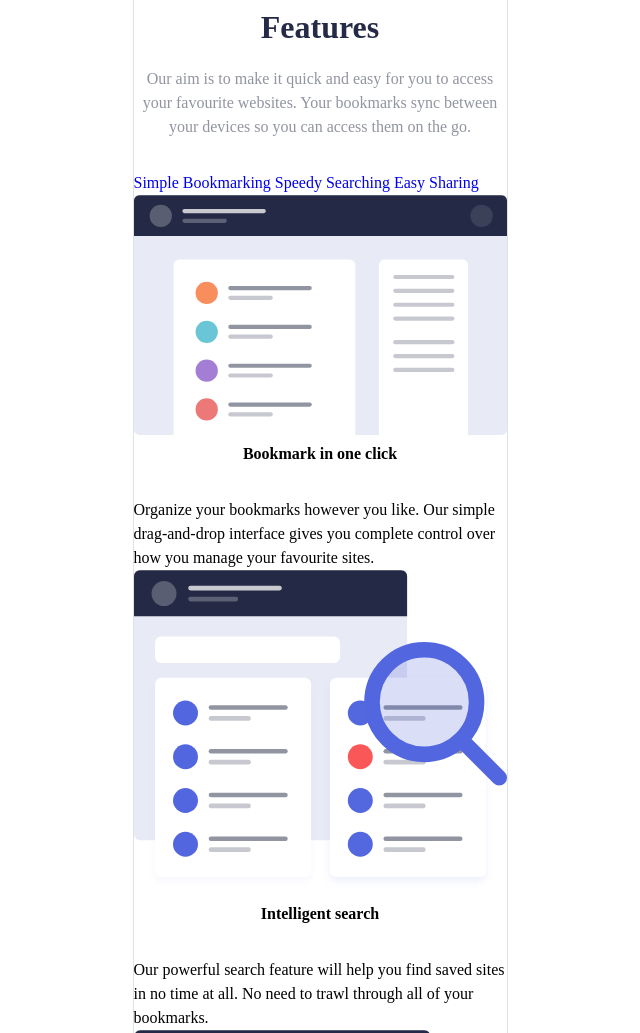
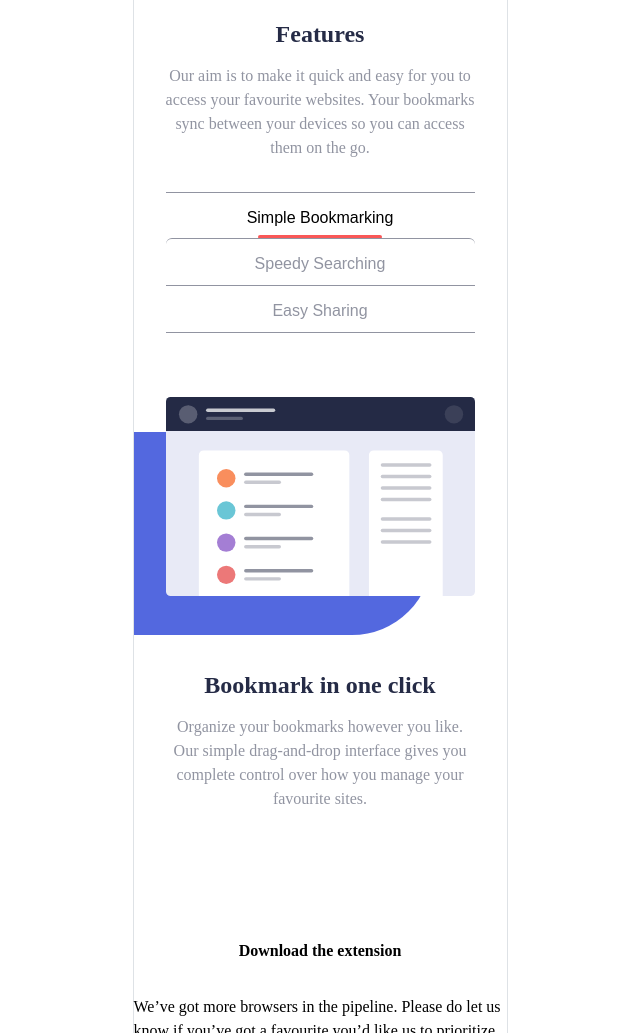
Before and after one commit to dev0xgenius/bookmark-landing-page, a website built with Vite: page src/index.html in a window 1280 px wide. Shown: the part 808-1841 px from the top of the page, without its empty margins (320-960 px from the left). Built offline with nearby package versions, Linux system fonts and the light colour scheme.

Commit message:
Styled features-tab section

```diff
--- a/src/index.html
+++ b/src/index.html
@@ -9,6 +9,7 @@
   <link rel="icon" type="image/png" sizes="32x32" href="./images/favicon-32x32.png">
   <link rel="stylesheet" type="text/css" href="/scss/styles.scss" />
   <title>Frontend Mentor | Bookmark landing page</title>
+  <script defer type="module" src="/js/index.js"></script>
 </head>
 
 <body class="d-flex flex-column align-items-center">
@@ -42,14 +43,14 @@
       </div>
     </header>
     <main class="d-flex flex-column gap-32">
-      <section class="hero container">
+      <section class="hero container px-0">
         <div class="wrapper row row-cols-1 gap-8 m-0">
           <div class="illustration position-relative col">
             <span>
               <img src="./assets/images/illustration-hero.svg"
                 alt="illustration" />
             </span>
-            <span class="curved-block bottom-0 end-0"></span>
+            <span class="curved-block end-0"></span>
           </div>
           <div class="content px-8 col">
             <div class="text">
@@ -66,71 +67,91 @@
           </div>
         </div>
       </section>
-      <section class="features" id="features">
-        <div class="wrapper">
-          <div class="content">
-            <div class="text">
-              <h1>Features</h1>
+      <section class="features container" id="features">
+        <!-- <div class="wrapper"> -->
+          <div class="content container row row-cols-1">
+            <div class="text px-8 col">
+              <h2>Features</h2>
               <p>
                 Our aim is to make it quick and easy for you to access your favourite websites.
                 Your bookmarks sync between your devices so you can access them on the go.
               </p>
             </div>
-            <div class="features-tab">
-              <nav>
-                <a href="#">Simple Bookmarking</a>
-                <a href="#">Speedy Searching</a>
-                <a href="#">Easy Sharing</a>
+            <div class="features-tab row row-cols-1 gap-8 col" role="navigation">
+              <div class="px-8 col">
+                <nav class="nav nav-tabs gap-0 flex-column" id="features-tab">
+                  <button class="nav-link active" id="first-tab" data-bs-toggle="tab"
+                    data-bs-target="#first" type="button" role="tab" aria-controls="tab 1"
+                    aria-selected="true">Simple Bookmarking</button>
+
+                  <button class="nav-link" id="second-tab" data-bs-toggle="tab"
+                    data-bs-target="#second" type="button" role="tab" aria-controls="tab 2"
+                    aria-selected="false">Speedy Searching</button>
+
+                  <button class="nav-link" id="third-tab" data-bs-toggle="tab"
+                    data-bs-target="#third" type="button" role="tab" aria-controls="tab 3"
+                    aria-selected="false">Easy Sharing</button>
                 </nav>
-              <ul class="tabs">
-                <li>
+              </div>
+              <ul class="tab-content col">
+                <li class="tab-pane active" id="first" role="tabpanel"
+                  aria-labelledby="first-tab" tabindex="0">
                   <div class="illustration">
                     <span>
                       <img src="/assets/images/illustration-features-tab-1.svg" alt="" />
                     </span>
+                    <span class="curved-block left start-0 bottom-0"></span>
                   </div>
                   <div class="content">
-                    <h1>Bookmark in one click</h1>
+                    <div class="text">
+                      <h2>Bookmark in one click</h2>
                       <p>
                         Organize your bookmarks however you like. Our simple drag-and-drop interface
                         gives you complete control over how you manage your favourite sites.
                       </p>
                     </div>
-                  <a href="#" style="display: none;">More Info</a>
+                    <a href="#" class="d-none link-btn">More Info</a>
+                  </div>
                 </li>
-                <li>
+                <li class="tab-pane" id="second" role="tabpanel" aria-labelledby="second-tab" tabindex="0">
                   <div class="illustration">
                     <span>
                       <img src="./assets/images/illustration-features-tab-2.svg" alt="" />
                     </span>
+                    <span class="curved-block left start-0 bottom-0"></span>
                   </div>
                   <div class="content">
-                    <h1>Intelligent search</h1>
+                    <div class="text">
+                      <h2>Intelligent search</h2>
                       <p>
                         Our powerful search feature will help you find saved sites in no time at all.
                         No need to trawl through all of your bookmarks.
                       </p>
+                      <a href="#" class="d-none">More Info</a>
                     </div>
-                  <a href="#" style="display: none;">More Info</a>
+                  </div>
                 </li>
-                <li>
+                <li class="tab-pane" id="third" role="tabpanel" aria-labelledby="third-tab" tabindex="0">
                   <div class="illustration">
                     <span>
                       <img src="./assets/images/illustration-features-tab-3.svg" alt="" />
                     </span>
+                    <span class="curved-block left start-0 bottom-0"></span>
                   </div>
                   <div class="content">
-                    <h1>Share your bookmarks</h1>
+                    <div class="text">
+                      <h2>Share your bookmarks</h2>
                       <p>
                         Easily share your bookmarks and collections with others. Create a shareable
                         link that you can send at the click of a button.
                       </p>
                     </div>
                     <a href="#" style="display: none;">More Info</a>
+                  </div>
                 </li>
               </ul>
             </div>
-          </div>
+          <!-- </div> -->
         </div>
       </section>
       <section class="extensions">
@@ -325,3 +346,26 @@
 </body>
 
 </html>
+
+<!-- <ul class="nav nav-tabs" id="myTab" role="tablist">
+  <li class="nav-item" role="presentation">
+    <button class="nav-link active" id="home-tab" data-bs-toggle="tab" data-bs-target="#home" type="button" role="tab" aria-controls="home" aria-selected="true">Home</button>
+  </li>
+  <li class="nav-item" role="presentation">
+    <button class="nav-link" id="profile-tab" data-bs-toggle="tab" data-bs-target="#profile" type="button" role="tab" aria-controls="profile" aria-selected="false">Profile</button>
+  </li>
+  <li class="nav-item" role="presentation">
+    <button class="nav-link" id="messages-tab" data-bs-toggle="tab" data-bs-target="#messages" type="button" role="tab" aria-controls="messages" aria-selected="false">Messages</button>
+  </li>
+  <li class="nav-item" role="presentation">
+    <button class="nav-link" id="settings-tab" data-bs-toggle="tab" data-bs-target="#settings" type="button" role="tab" aria-controls="settings" aria-selected="false">Settings</button>
+  </li>
+</ul> -->
+
+<!-- Tab panes -->
+<!-- <div class="tab-content">
+  <div class="tab-pane active" id="home" role="tabpanel" aria-labelledby="home-tab" tabindex="0">...</div>
+  <div class="tab-pane" id="profile" role="tabpanel" aria-labelledby="profile-tab" tabindex="0">...</div>
+  <div class="tab-pane" id="messages" role="tabpanel" aria-labelledby="messages-tab" tabindex="0">...</div>
+  <div class="tab-pane" id="settings" role="tabpanel" aria-labelledby="settings-tab" tabindex="0">...</div>
+</div> -->
--- a/src/js/index.js
+++ b/src/js/index.js
@@ -0,0 +1 @@
+import "../../node_modules/bootstrap/js/src/tab.js";
--- a/src/scss/base/_config.scss
+++ b/src/scss/base/_config.scss
@@ -5,17 +5,40 @@ $danger: hsl(0, 94%, 66%);
 $secondary: hsl(229, 8%, 60%);
 $dark: hsl(229, 31%, 21%);
 
+/* $enable-grid-classes: false; */
+
 @import "../../../node_modules/bootstrap/scss/variables";
 @import "../../../node_modules/bootstrap/scss/variables-dark";
 
-$range: (0, 1, 2, 3, 4, 5, 6, 7, 8, 9, 10, 12, 14, 16, 18, 20, 24, 28, 32);
-$custom-spacers: ();
+$range: (
+  0,
+  1,
+  2,
+  3,
+  4,
+  5,
+  6,
+  7,
+  8,
+  9,
+  10,
+  12,
+  14,
+  16,
+  18,
+  20,
+  24,
+  28,
+  32
+);
+$custom-spacers: (
+);
 $space-diff: .25;
+
 
 @each $num in $range {
   $custom-spacers: map-merge($custom-spacers,
-    (#{$num}: $spacer * ($num * $space-diff))
-  );
+    (#{$num}: $spacer * ($num * $space-diff)));
 }
 
 $spacers: map-merge($spacers, $custom-spacers);
@@ -26,6 +49,8 @@ $spacers: map-merge($spacers, $custom-spacers);
 
 @import "../../../node_modules/bootstrap/scss/grid";
 @import "../../../node_modules/bootstrap/scss/utilities";
+@import "../../../node_modules/bootstrap/scss/nav";
+
 @import "../../../node_modules/bootstrap/scss/utilities/api";
 
 @mixin flex($dir: column, $align: center, $justify: center, $g: 1rem) {
@@ -51,3 +76,14 @@ img {
   width: 100%;
   height: auto;
 }
+
+
+.row {
+  padding: 0;
+  margin: 0;
+
+  &>* {
+    padding: 0;
+    margin: 0;
+  }
+}
--- a/src/scss/page-sections/_features.scss
+++ b/src/scss/page-sections/_features.scss
@@ -0,0 +1,66 @@
+section.features {
+  nav {
+    text-align: center;
+    border-style: solid;
+    border-color: $secondary;
+    border-width: 1px 0px 1px 0;
+
+    button {
+      position: relative;
+      padding: 1rem;
+      padding-bottom: 0.75rem;
+      color: $secondary;
+      border: none;
+      border-radius: 0px;
+
+      &.active {
+        color: $dark;
+        font-weight: 500;
+        border-radius: 0px;
+        z-index: -1;
+        border: none;
+      }
+
+      &.active::after {
+        position: absolute;
+        content: "";
+        width: 40%;
+        height: auto;
+        margin: 0 auto;
+        padding: .125rem;
+        bottom: 0; left: 0;
+        right: 0;
+        border-radius: .25rem;
+        background-color: $danger;
+      }
+    }
+
+    button:nth-child(2) {
+      border: 1px solid $secondary;
+      border-width: 1px 0px 1px 0;
+
+      &.active {
+        border: 1px solid $secondary;
+        border-width: 1px 0px 1px 0;
+      }
+    }
+  }
+
+  .tab-content {
+    .tab-pane {
+      &.active {
+        @include flex($g: 2rem);
+      }
+
+      .illustration {
+        position: relative;
+        padding: 2rem;
+      }
+
+      .content {
+        padding: 0 2rem;
+      }
+
+    }
+  }
+}
--- a/src/scss/styles.scss
+++ b/src/scss/styles.scss
@@ -1,5 +1,4 @@
 @import "base/config";
-@import "page-sections/header";
 
 body {
   min-height: 100vh;
@@ -13,32 +12,50 @@ body {
   }
 }
 
-section>.wrapper {
-  width: 100%;
+main>section {
+  /* padding: 0 2rem; */
+
+  &>.wrapper {
+    width: 100%;
+  }
 }
 
 .content {
   @include flex($g: 2rem);
 
   .text {
-    @include flex;
+    @include flex($g: .75rem);
     text-align: center;
     color: $secondary;
 
+    h1,
+    h2,
+    h3 {
+      color: $dark;
+    }
+
     h1 {
       font-size: 2rem;
-      color: $dark;
+    }
+
+    h2 {
+      font-size: 1.5rem;
     }
   }
 }
 
 .curved-block {
   position: absolute;
-  width: 80%;
-  height: 75%;
+  width: 80%; height: 75%;
+  bottom: 0;
   background-color: $primary;
   border-bottom-left-radius: 5rem;
   z-index: -2;
+
+  &.left {
+    border-radius: 0;
+    border-bottom-right-radius: 5rem;
+  }
 }
 
 .illustration {
@@ -55,3 +72,5 @@ section>.wrapper {
   background-color: $primary;
   box-shadow: 0px .5rem .75rem lightgrey;
 }
+
+@import "page-sections/features";
```
Lines whose indentation alone changed are shown as unchanged.
